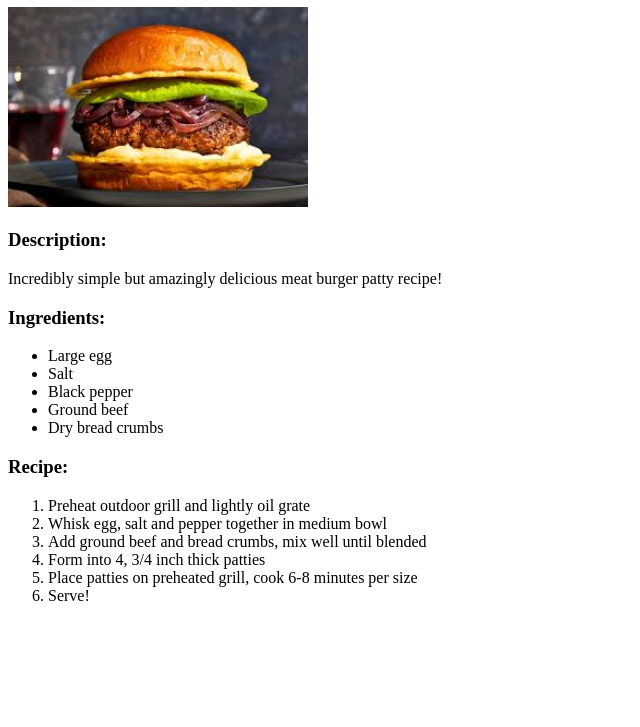
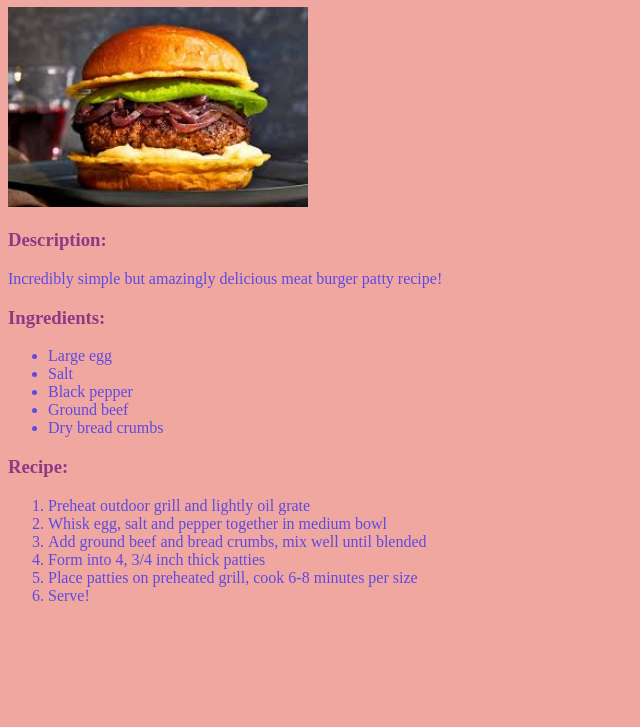
Before and after one commit to Adam-Moujar/odin-recipes, a plain HTML site: page recipes/burger.html in a window 1280 px wide. Shown: the part 73-800 px from the top of the page, without its empty margins (0-640 px from the left). Drawn offline with Linux system fonts and the light colour scheme.

Commit message:
Add styling to web pages

```diff
--- a/recipes/burger.html
+++ b/recipes/burger.html
@@ -3,6 +3,7 @@
     <head>
         <meta charset="UTF-8">
         <title>Odin Recipes</title>
+        <link rel = "stylesheet" href="../styles.css">
     </head>
 
     <body>
--- /dev/null
+++ b/styles.css
@@ -0,0 +1,12 @@
+html{
+    background-color: #F0A7A0;
+}
+
+h1,h3{
+    color: #8F3985;
+    font-weight: bold;
+}
+
+p, li{
+    color: #5E4AE3;
+}
```
Also changed, not shown: index.html (+1 -0 lines), recipes/noodles.html (+1 -0 lines), recipes/shawarma.html (+1 -0 lines).
